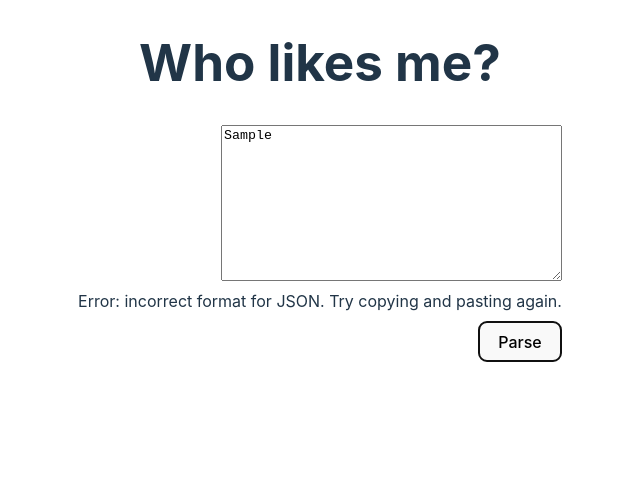
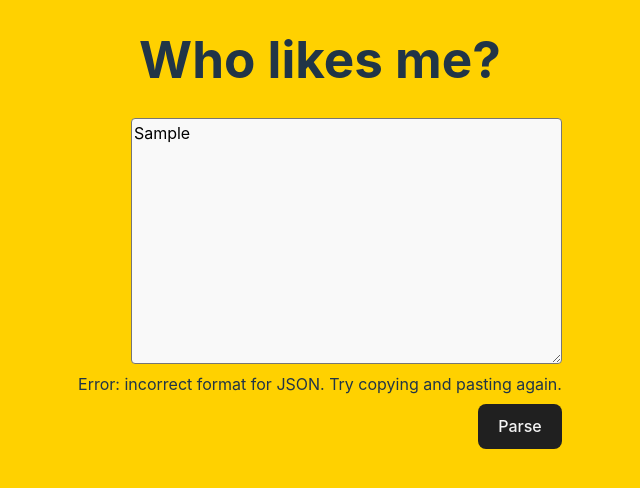
Before and after one commit to mssen/who-likes-me, a website built with Vite: page index.html in a window 1280 px wide. Both pictures are taken after typing "Sample" into the empty fields and a click on the button "Parse". Shown: the whole page, without its empty margins (320-960 px from the left). Built offline with nearby package versions, Linux system fonts and the light colour scheme.

Commit message:
feat: more on theme style and display

```diff
--- /dev/null
+++ b/public/reset.css
@@ -0,0 +1,37 @@
+*,
+*::before,
+*::after {
+  box-sizing: border-box;
+}
+
+* {
+  margin: 0;
+}
+
+h1,
+h2,
+h3,
+h4,
+button,
+input,
+label {
+  line-height: 1.1;
+}
+
+input,
+button,
+textarea,
+select {
+  font: inherit;
+}
+
+html {
+  -moz-text-size-adjust: none;
+  -webkit-text-size-adjust: none;
+  text-size-adjust: none;
+}
+
+:root {
+  line-height: 1.5;
+  -webkit-font-smoothing: antialiased;
+}
--- a/public/style.css
+++ b/public/style.css
@@ -1,25 +1,10 @@
 :root {
-  font-family: Inter, system-ui, Avenir, Helvetica, Arial, sans-serif;
-  line-height: 1.5;
-  font-weight: 400;
-
-  color-scheme: light dark;
-  color: rgba(255, 255, 255, 0.87);
-  background-color: #242424;
-
-  font-synthesis: none;
-  text-rendering: optimizeLegibility;
-  -webkit-font-smoothing: antialiased;
-  -moz-osx-font-smoothing: grayscale;
+  color: var(--text-color);
+  background-color: var(--surface-1);
 }
 
-a {
-  font-weight: 500;
-  color: #646cff;
-  text-decoration: inherit;
-}
-a:hover {
-  color: #535bf2;
+* {
+  outline-color: var(--accent-color);
 }
 
 body {
@@ -32,6 +17,8 @@ body {
 h1 {
   font-size: 3.2em;
   line-height: 1.1;
+  margin-block-start: 0.6em;
+  margin-block-end: 0.6em;
 }
 
 form {
@@ -41,6 +28,11 @@ form {
   gap: 0.5em;
 }
 
+textarea {
+  border-radius: 4px;
+  background: var(--surface-2);
+}
+
 button {
   border-radius: 8px;
   border: 1px solid transparent;
@@ -48,7 +40,8 @@ button {
   font-size: 1em;
   font-weight: 500;
   font-family: inherit;
-  background-color: #1a1a1a;
+  background-color: var(--accent-color);
+  color: var(--accent-text);
   cursor: pointer;
   transition: border-color 0.25s;
 }
@@ -57,22 +50,21 @@ button:hover {
 }
 button:focus,
 button:focus-visible {
-  outline: 4px auto -webkit-focus-ring-color;
+  outline-offset: 4px;
 }
 
 #error-display {
   margin: 0;
 }
 
-@media (prefers-color-scheme: light) {
-  :root {
-    color: #213547;
-    background-color: #ffffff;
-  }
-  a:hover {
-    color: #747bff;
-  }
-  button {
-    background-color: #f9f9f9;
-  }
+li {
+  list-style: none;
+  display: flex;
+  flex-direction: column;
+  margin-block-end: 16px;
 }
+
+.name {
+  font-size: 2em;
+  font-weight: 700;
+}
--- /dev/null
+++ b/public/theme.css
@@ -0,0 +1,20 @@
+:root {
+  font-family: Inter, system-ui, Avenir, Helvetica, Arial, sans-serif;
+  color-scheme: light dark;
+
+  --surface-1: #202020;
+  --surface-2: #333533;
+  --text-color: rgb(255 255 255 / 0.87);
+  --accent-color: #ffd100;
+  --accent-text: var(--surface-1);
+}
+
+@media (prefers-color-scheme: light) {
+  :root {
+    --text-color: #213547;
+    --surface-1: #ffd100;
+    --surface-2: #f9f9f9;
+    --accent-color: #202020;
+    --accent-text: rgba(255 255 255 / 0.95);
+  }
+}
--- a/src/main.ts
+++ b/src/main.ts
@@ -45,7 +45,6 @@ function parseJson(raw: string): User[] | undefined {
       }));
     return users;
   } catch (_error) {
-    console.log("error?");
     displayError(
       "Error: incorrect format for JSON. Try copying and pasting again."
     );
@@ -54,7 +53,20 @@ function parseJson(raw: string): User[] | undefined {
 
 function createListItem({ name, age, height }: User): HTMLLIElement {
   const li = document.createElement("li");
-  li.textContent = `${name}, ${age} ${height}`;
+
+  const nameSpan = document.createElement("span");
+  nameSpan.setAttribute("class", "name");
+  nameSpan.textContent = name;
+  li.appendChild(nameSpan);
+
+  const ageSpan = document.createElement("span");
+  ageSpan.innerHTML = `<strong>Age:</strong> ${age}`;
+  li.appendChild(ageSpan);
+
+  const heightSpan = document.createElement("span");
+  heightSpan.innerHTML = `<strong>Height:</strong> ${height}`;
+  li.appendChild(heightSpan);
+
   return li;
 }
 
@@ -97,11 +109,10 @@ function displayError(message: string): void {
 
 const form = document.getElementById("like-form");
 form?.addEventListener("submit", (event) => {
+  event.preventDefault();
+
   displayError("");
-  if (event && event.target) {
-    event.preventDefault();
-    const data = new FormData(event.target as HTMLFormElement);
-    const json = data.get("json");
-    parseAndDisplay(json?.toString() ?? "{}");
-  }
+  const data = new FormData(event.target as HTMLFormElement);
+  const json = data.get("json");
+  parseAndDisplay(json?.toString() ?? "{}");
 });
```
Also changed, not shown: index.html (+2 -0 lines).
